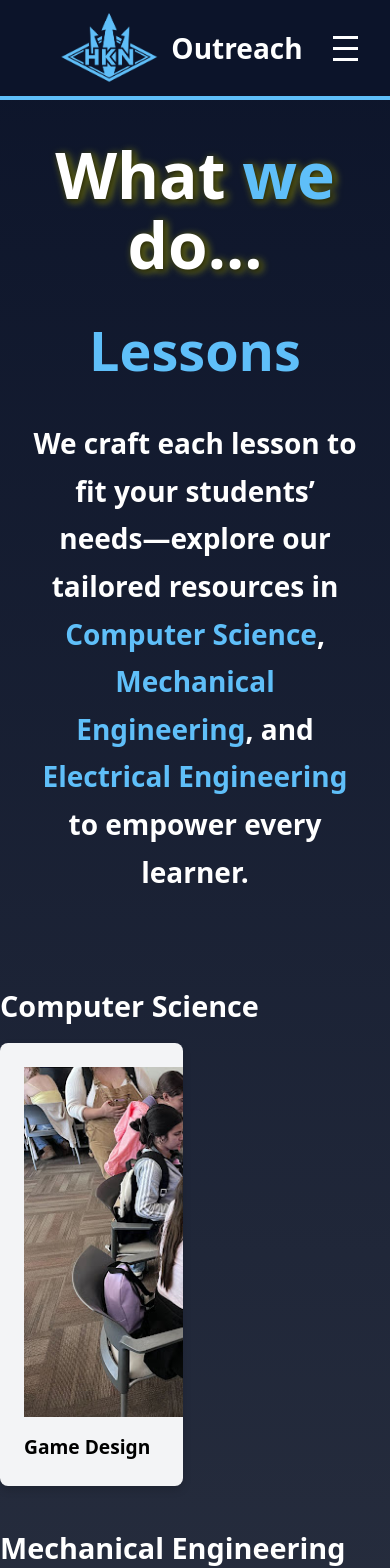
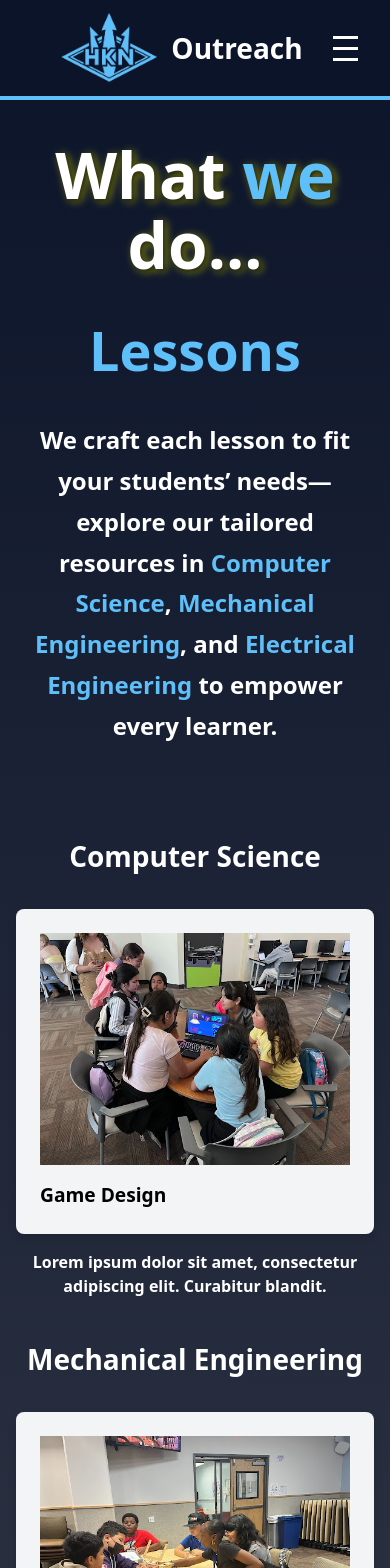
Before and after one commit to HKN-UCSD/HKN-UCSD-Outreach-Website, a React (Vite) app: page /services in a window 390 px wide. Shown: the top 1568 px of the page. Built offline with nearby package versions, Linux system fonts and the light colour scheme.

Commit message:
image fix and mobile view of service card

```diff
--- a/src/Home.jsx
+++ b/src/Home.jsx
@@ -10,7 +10,6 @@ import land4 from './assets/land4.jpg';
 import land5 from './assets/land5.jpg';
 import land6 from './assets/land6.jpg';
 import land8 from './assets/land8.jpg';
-import land9 from './assets/land9.jpg';
 import land10 from './assets/land10.jpg';
 import land11 from './assets/land11.jpg';
 import land12 from './assets/land12.jpg';
@@ -19,9 +18,6 @@ import land14 from './assets/land14.jpg';
 import land15 from './assets/land15.jpg';
 import land16 from './assets/land16.jpg';
 import ramsey from './assets/ramsey.jpg';
-
-
-
 import Footer from "./components/Footer";
 
 
@@ -29,7 +25,7 @@ export default function HKNOutreachPage() {
 
   const pageImages =[
     land3, land4, land5, land6,
-    land8, land9, land10, land11, land12, land13,
+    land8, land10, land11, land12, land13,
     land14, land15, land16
   ]
   function splitRandomImages(arr, count) {
--- a/src/Services.jsx
+++ b/src/Services.jsx
@@ -8,7 +8,7 @@ import TourTimeline from "./components/TourTimeline";
 import csPic from "./assets/cs_wksp.jpg";
 import maePic from "./assets/mae_wksp.jpg";
 import eePic from "./assets/ee_wksp.jpg";
-import tourGiesel from "./assets/gs_tour.jpg";
+import tourJacobs from "./assets/jacobs_tour.png";
 import tourRPL from "./assets/rpl_tour.jpg";
 import {useEffect} from "react";
 
@@ -19,7 +19,7 @@ const lessonData = [
 ];
 
 const tourData = [
-  { title: "UCSD Landmarks", lesson: "Geisel Library", image: tourGiesel },
+  { title: "UCSD Landmarks", lesson: "Jacobs School of Engineering", image: tourJacobs },
   { title: "UCSD Labs", lesson: "Rocket Propulsion Laboratory", image: tourRPL },
 ];
 
--- a/src/components/ServiceCard.jsx
+++ b/src/components/ServiceCard.jsx
@@ -11,7 +11,9 @@ const ServiceCard = forwardRef(function ServiceCard(
 
       {reverse ? (
         <>
-          <div className="swipe-text">{note}</div>
+          <div className="swipe-text">{note}
+            <p>Lorem ipsum dolor sit amet, consectetur adipiscing elit. Curabitur blandit.</p>
+          </div>
           <div className="service-card">
             <img src={image} alt={title} className="service-image" />
             <div className="service-info">
@@ -27,7 +29,9 @@ const ServiceCard = forwardRef(function ServiceCard(
               <h4 className="service-name">{content}</h4>
             </div>
           </div>
-          <div className="swipe-text">{note}</div>
+          <div className="swipe-text">{note}
+            <p>Lorem ipsum dolor sit amet, consectetur adipiscing elit. Curabitur blandit.</p>
+          </div>
         </>
       )}
     </div>
--- a/src/components/styles/ServiceCard.css
+++ b/src/components/styles/ServiceCard.css
@@ -5,7 +5,8 @@
   grid-template-areas:
     "title title"
     "card  text";
-  column-gap: 1.5rem;
+  padding: 0 1rem;
+  column-gap: 0.5rem;
   margin-bottom: 2.5rem;
 }
 
@@ -21,7 +22,7 @@
 
 /* Title spans both columns */
 .service-title {
-  font-size: 1.8rem;
+  font-size: 1.75rem;
   font-weight: 700;
   margin: 0 0 1rem 0;
   color: #fff;
@@ -53,11 +54,42 @@
   align-self: center; text-align: center;
 }
 
-.service-image{
-  width: 500px;
-  height: 350px;
-  object-fit: cover;
-  overflow: hidden;
+/* Inside service-card */
+/* Clickable image area (button) */
+.service-imageBtn {
+  height: 150px;
+  width: 100%;
+  aspect-ratio: 16 / 9;
+  border: 0;
+  background: #d1d5db;
+  color: #555;
+  font-weight: 700;
+  cursor: pointer;
+  position: relative;
+}
+
+/* Hover/focus overlay text */
+.service-imageBtn::after {
+  content: "Preview";
+  position: absolute;
+  inset: 0;
+  display: flex;
+  align-items: center;
+  justify-content: center;
+  opacity: 0;
+  transition: opacity .2s ease, background-color .2s ease;
+  background-color: rgba(0,0,0,0.15);
+  color: #fff;
+  font-weight: 700;
+  letter-spacing: 0.5px;
+}
+.service-imageBtn:hover::after,
+.service-imageBtn:focus-visible::after {
+  opacity: 1;
+}
+.service-imageBtn:focus-visible {
+  outline: 3px solid #5FBFF9;
+  outline-offset: 2px;
 }
 
 /* Info area */
@@ -70,3 +102,21 @@
   font-size: 1.2rem;
   font-weight: 700;
   color: #000; }
+
+/* Mobile view: stack vertically */
+@media (max-width: 480px) {
+  .service-section {
+    grid-template-columns: 1fr;
+    grid-template-areas:
+      "title"
+      "card"
+      "text";
+    row-gap: 1rem; /* add some spacing between stacked items */
+  }
+}
+
+@media (max-width: 480px) {
+  .service-title {
+    text-align: center;
+  }
+}
--- a/src/components/styles/Timeline.css
+++ b/src/components/styles/Timeline.css
@@ -40,7 +40,7 @@
 }
 
 .content-text {
-  font-size: 1.75rem;
+  font-size: 1.5rem;
   font-weight: 700;
   line-height: 1.7;
   max-width: 68ch;
```
Also changed, not shown: src/assets/land9.jpg (deleted).
